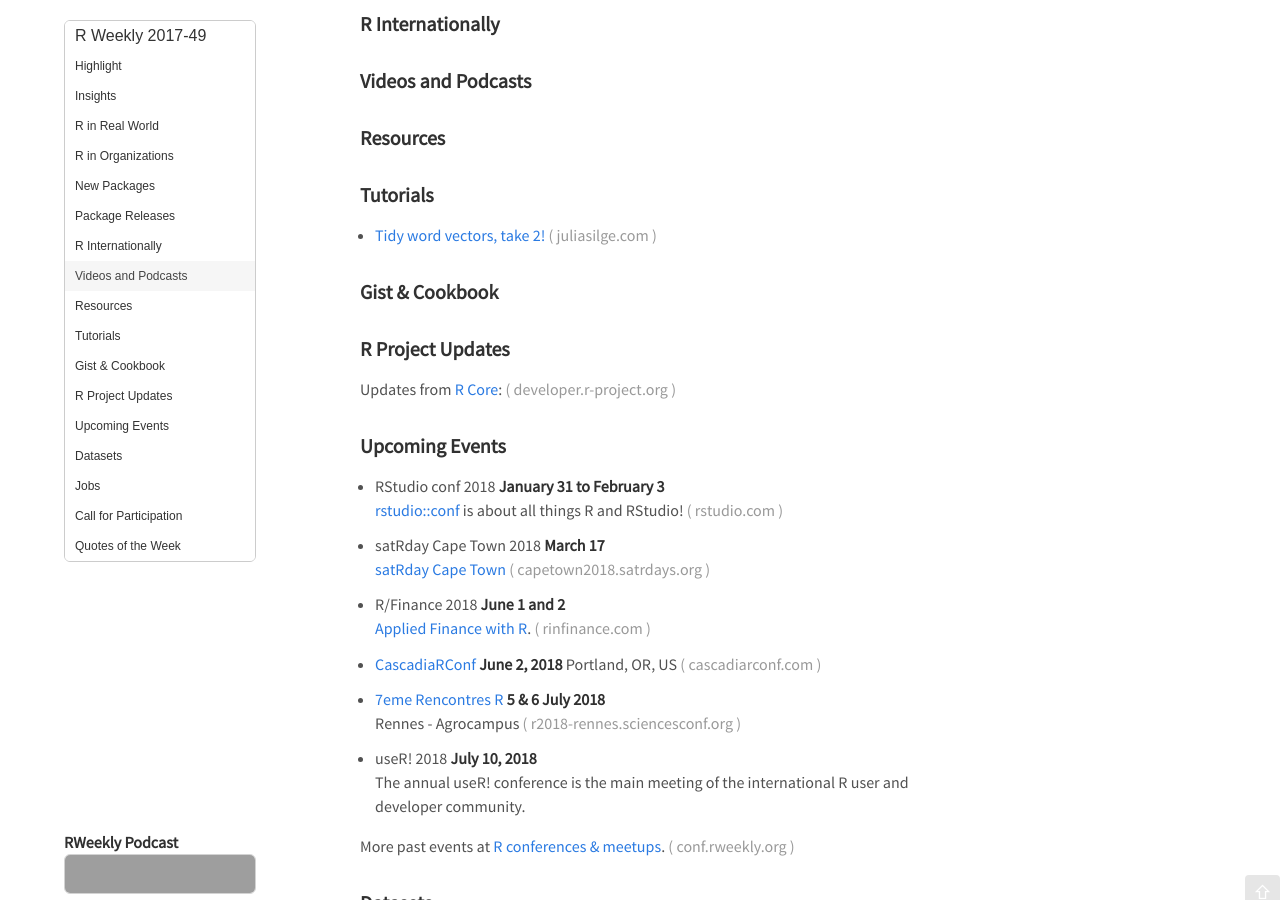
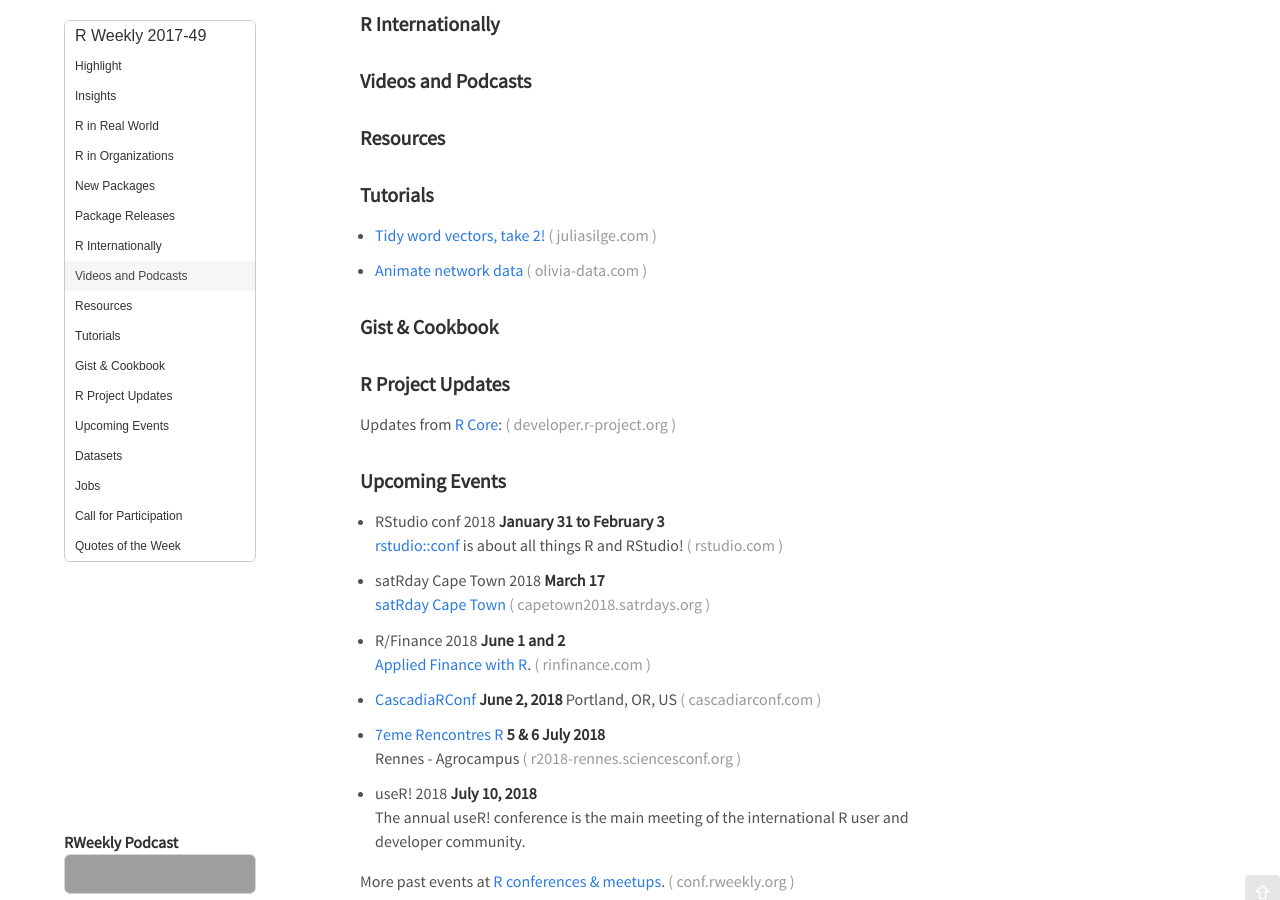
Before and after one commit to rweekly/rweekly.org, a Jekyll site: the page built from draft.md, in a window 1280 px wide and 900 px high, scrolled down 671 px. Built offline with Jekyll 4.4.1, drawn with Linux system fonts in a browser that asks for light colours; emoji names are drawn with the system emoji font; comment, search, counter and statistics services are not loaded; grey boxes are pictures that could not be loaded.

Commit message:
Update draft.md

```diff
--- a/draft.md
+++ b/draft.md
@@ -60,6 +60,7 @@
 
 + [Tidy word vectors, take 2!](https://juliasilge.com/blog/word-vectors-take-two/)
 
++ [Animate network data](https://blog.olivia-data.com/2017/11/21/animate-network-data/)
 
 ### Gist & Cookbook
 
```
